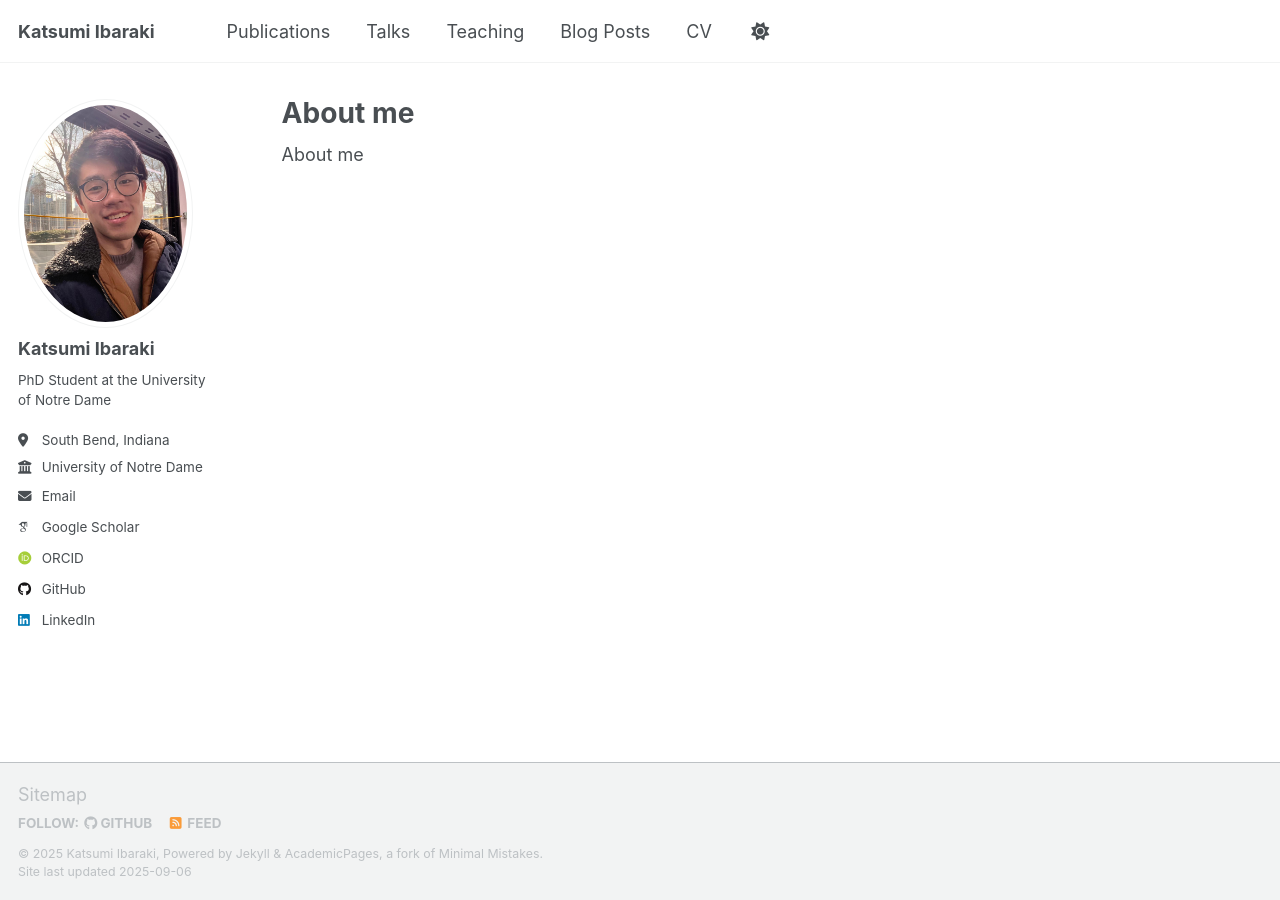
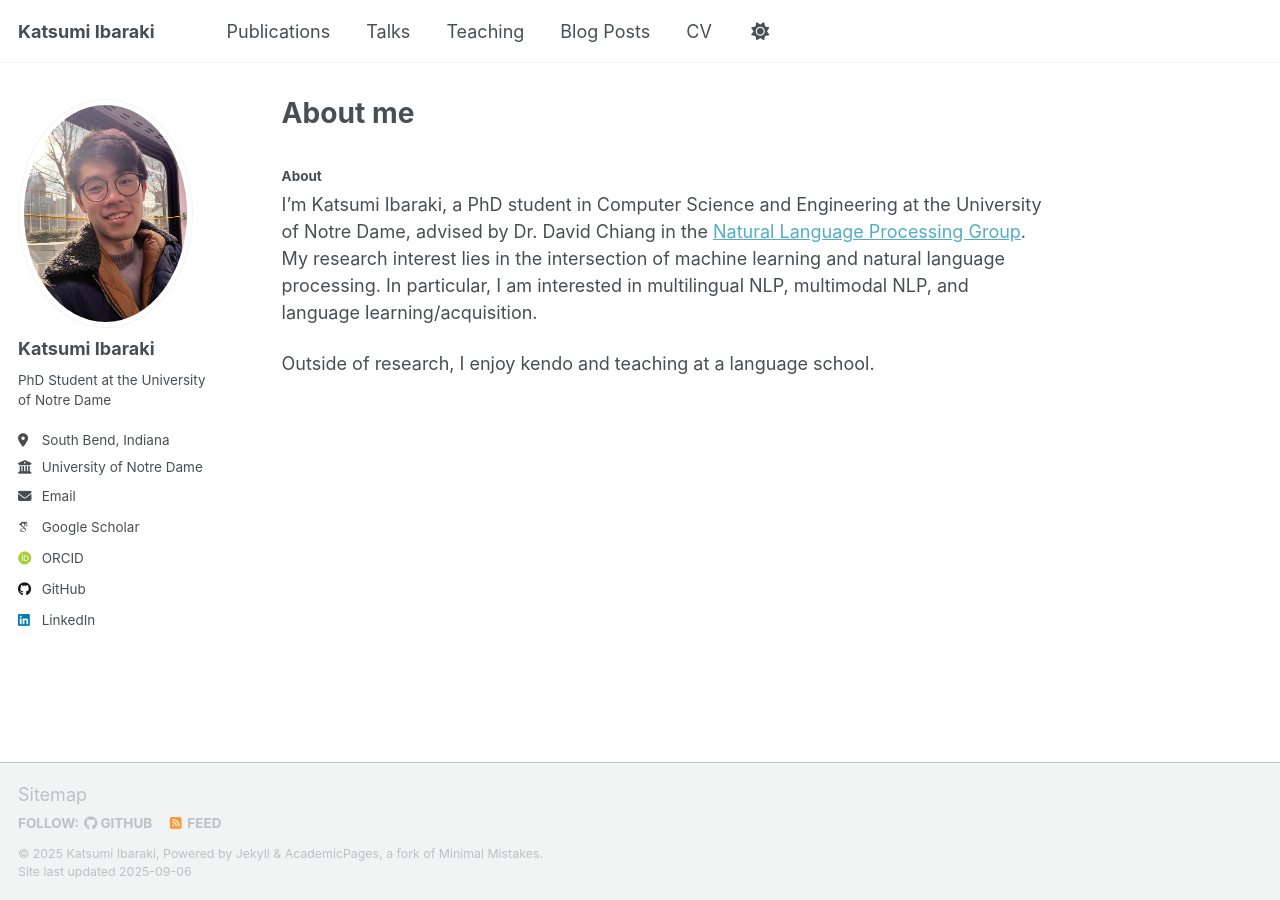
Before and after one commit to kibaraki/kibaraki.github.io, a Jekyll site: the page built from _pages/about.md, in a window 1280 px wide. Built offline with Jekyll 4.4.1, drawn with Linux system fonts in a browser that asks for light colours; some web fonts are replaced; a script that is not in the unit is left out.

Commit message:
Revise About section with personal details
Updated the 'About' section with personal information.

```diff
--- a/_pages/about.md
+++ b/_pages/about.md
@@ -6,4 +6,8 @@ redirect_from:
   - /about/
   - /about.html
 ---
-About me
+
+#### About
+I'm Katsumi Ibaraki, a PhD student in Computer Science and Engineering at the University of Notre Dame, advised by Dr. David Chiang in the [Natural Language Processing Group](https://nlp.nd.edu/). My research interest lies in the intersection of machine learning and natural language processing. In particular, I am interested in multilingual NLP, multimodal NLP, and language learning/acquisition.
+
+Outside of research, I enjoy kendo and teaching at a language school.
```
